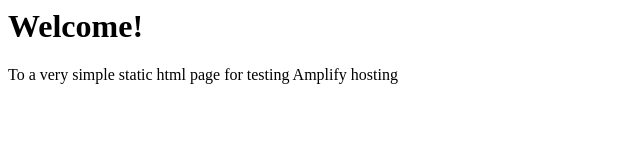
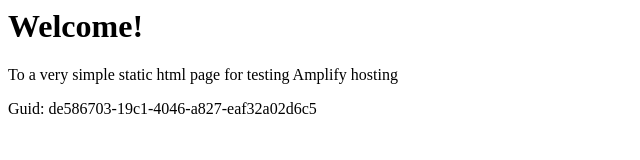
Before and after one commit to aws-aemilia-pdx/Github-PR-Commit-Integration-Test-DoNotTouch-Gith-OKSLNVO2-v1-beta-us-west-2, a website: page src/index.html in a window 1280 px wide. Shown: the whole page, without its empty margins (0-640 px from the left). Drawn offline with Linux system fonts and the light colour scheme.

Commit message:
commit from integ tests

```diff
--- a/src/index.html
+++ b/src/index.html
@@ -1,3 +1,5 @@
+
+
 <html lang="en">
 
 <head>
@@ -10,6 +12,6 @@
 <body>
     <h1>Welcome!</h1>
     <p>To a very simple static html page for testing Amplify hosting</p>
-</body>
+    <p>Guid: de586703-19c1-4046-a827-eaf32a02d6c5</p></body>
 
 </html>
```
